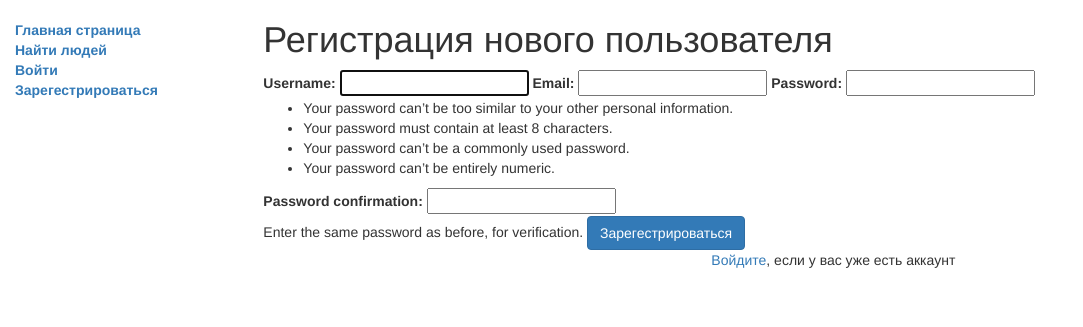
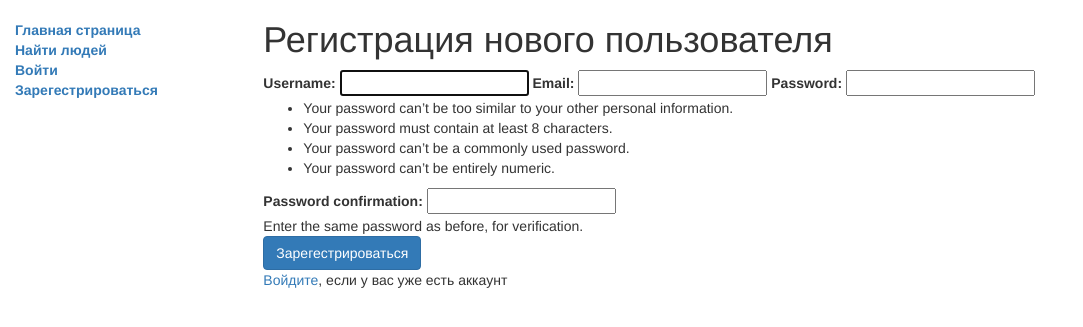
Before and after one commit to aliquews/blog-prototype, a Django app: page /blog/register in a window 1400 px wide. Shown: the top 327 px of the page, without its empty margins (0-1083 px from the left). Run offline with Django 4.2, Linux system fonts and the light colour scheme; some libraries are stand-ins or nearby versions.

Commit message:
requirements

```diff
--- a/blog/templates/blog/registration.html
+++ b/blog/templates/blog/registration.html
@@ -9,9 +9,9 @@
 	<form method="POST">
 		{% csrf_token %}
 		{{ register_form}}
-		<button class="btn btn-primary" type="submit">Зарегестрироваться</button>
 	</form>
-	<p class="text-center"><a href="{% url 'login' %}">Войдите</a>, если у вас уже есть аккаунт</p>
+	<button class="btn btn-primary" type="submit">Зарегестрироваться</button>
+	<p class=""><a href="{% url 'login' %}">Войдите</a>, если у вас уже есть аккаунт</p>
 </div>
 
 {% endblock %}
```
Also changed, not shown: requirements.txt (added, +32 -0 lines), blog/templates/registration/password_reset_form.html (renamed from blog/templates/registration/reset_form.html), db.sqlite3.
